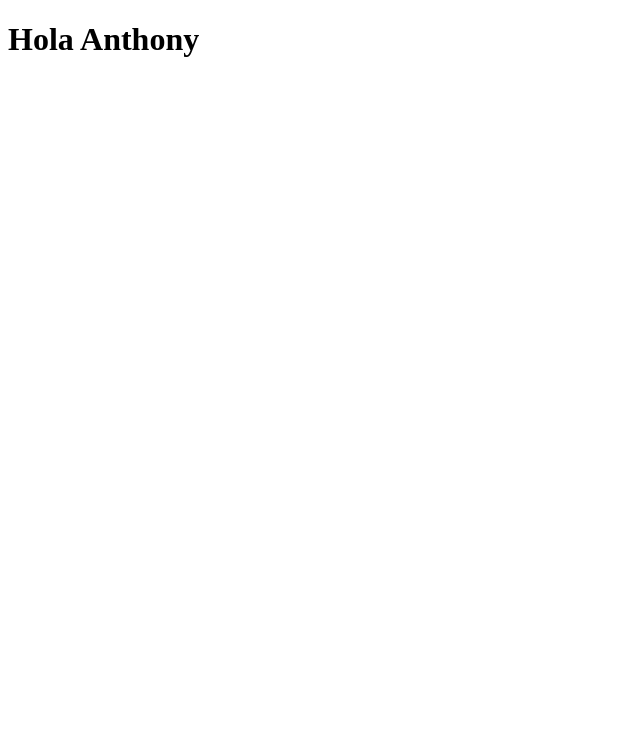
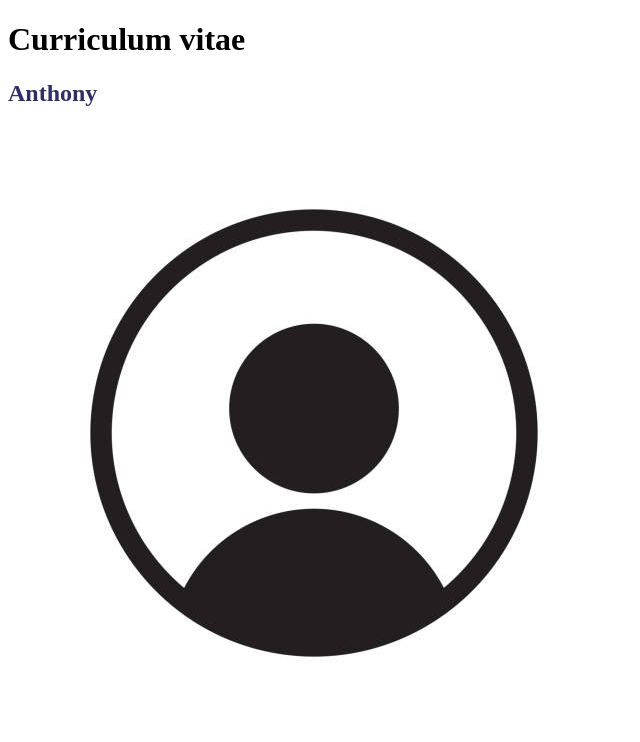
Before and after one commit to AnthonyAdriazola/Presentation, a plain HTML site: page index.html in a window 1280 px wide. Shown: the whole page, without its empty margins (0-640 px from the left). Drawn offline with Linux system fonts and the light colour scheme.

Commit message:
Edit index and add styles

```diff
--- a/index.html
+++ b/index.html
@@ -4,10 +4,15 @@
     <meta charset="UTF-8">
     <meta name="viewport" content="width=device-width, initial-scale=1.0">
     <title>Document</title>
+    <link rel="stylesheet" href="styles.css">
 </head>
 <body>
     <h1>
-        Hola Anthony
+        Curriculum vitae
     </h1>
+    <h2 class="title">
+        Anthony
+    </h2>
+    <img src="User.jpg" alt="Italian Trulli">
 </body>
 </html>
--- /dev/null
+++ b/styles.css
@@ -0,0 +1,4 @@
+.title {
+    color: rgb(47, 47, 101)
+
+}
```
Also changed, not shown: User.jpg (added).
